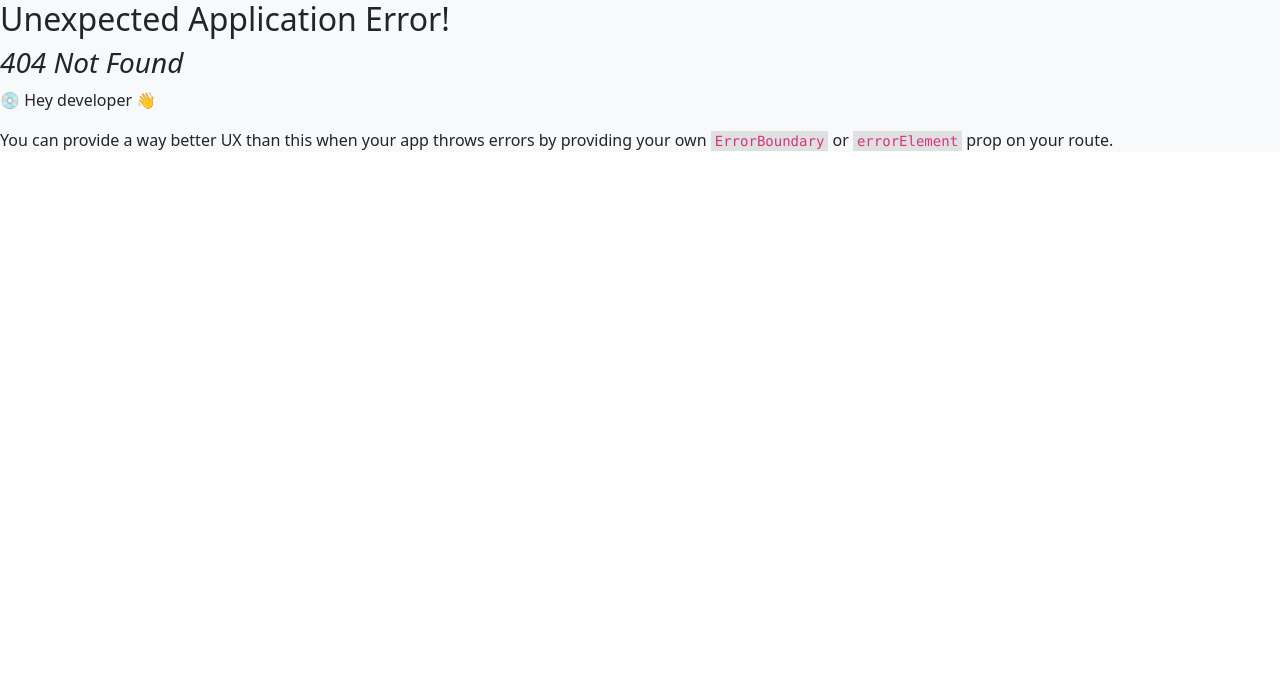
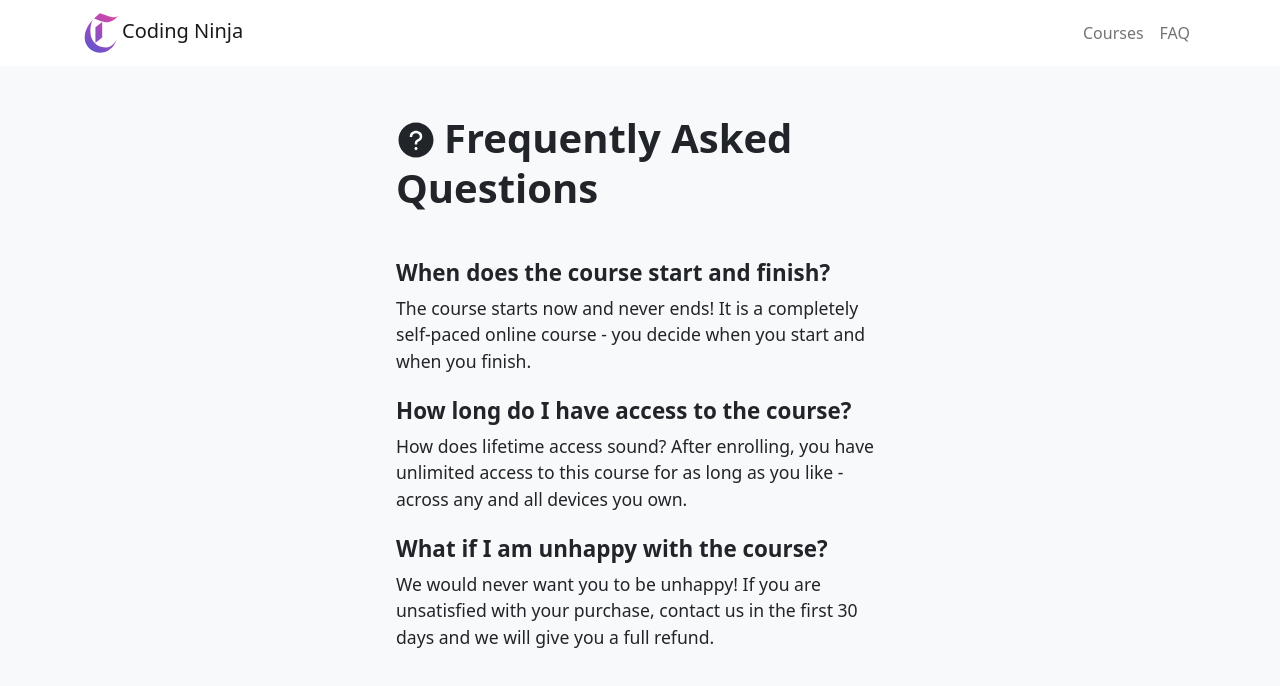
Before and after one commit to NahidIbnAli/coding-ninja, a React (Create React App) app: page /faq in a window 1280 px wide. Before the commit this address had no page. Shown: the top 686 px of the page. Built offline with nearby package versions, Linux system fonts and the light colour scheme.

Commit message:
added faq page to the site

```diff
--- a/public/index.html
+++ b/public/index.html
@@ -26,7 +26,7 @@
     -->
     <title>Coding Ninja</title>
   </head>
-  <body>
+  <body class="bg-light">
     <noscript>You need to enable JavaScript to run this app.</noscript>
     <div id="root"></div>
     <!--
--- a/src/App.js
+++ b/src/App.js
@@ -3,7 +3,7 @@ import { routes } from "./Routes/Routes";
 
 function App() {
   return (
-    <div className="bg-light">
+    <div>
       <RouterProvider router={routes}></RouterProvider>
     </div>
   );
--- /dev/null
+++ b/src/Pages/Faq/Faq.css
@@ -0,0 +1,13 @@
+@media screen and (min-width: 1140px) {
+  .w-halfPlus {
+    width: 40% !important;
+  }
+}
+
+.text-custom {
+  font-size: 1.1rem !important;
+}
+
+.text-2x {
+  font-size: 1.4rem !important;
+}
--- a/src/Pages/Faq/Faq.jsx
+++ b/src/Pages/Faq/Faq.jsx
@@ -1,9 +1,46 @@
 import React from "react";
+import { AiFillQuestionCircle } from "react-icons/ai";
+import { Container } from "react-bootstrap";
+import "./Faq.css";
 
 const Faq = () => {
   return (
     <div>
-      <h1>FAQ</h1>
+      <Container className="mt-5 w-halfPlus">
+        <h2 className="fs-1 fw-bold my-5">
+          <AiFillQuestionCircle className="mb-1 me-2"></AiFillQuestionCircle>
+          Frequently Asked Questions
+        </h2>
+        <div className="mb-4">
+          <h6 className="fw-bold text-2x">
+            When does the course start and finish?
+          </h6>
+          <p className="lead text-custom">
+            The course starts now and never ends! It is a completely self-paced
+            online course - you decide when you start and when you finish.
+          </p>
+        </div>
+        <div className="mb-4">
+          <h6 className="fw-bold text-2x">
+            How long do I have access to the course?
+          </h6>
+          <p className="lead text-custom">
+            How does lifetime access sound? After enrolling, you have unlimited
+            access to this course for as long as you like - across any and all
+            devices you own.
+          </p>
+        </div>
+        <div className="mb-4">
+          <h6 className="fw-bold text-2x">
+            What if I am unhappy with the course?
+          </h6>
+          <p className="lead text-custom ">
+            We would never want you to be unhappy! If you are unsatisfied with
+            your purchase, contact us in the first 30 days and we will give you
+            a full refund.
+          </p>
+        </div>
+      </Container>
     </div>
   );
 };
--- a/src/Pages/Shared/CourseDetail/CourseDetail.css
+++ b/src/Pages/Shared/CourseDetail/CourseDetail.css
@@ -7,6 +7,6 @@
 
 @media screen and (min-width: 1140px) {
   .w-half {
-    width: 50%;
+    width: 50% !important;
   }
 }
--- a/src/Pages/Shared/Header/Header.jsx
+++ b/src/Pages/Shared/Header/Header.jsx
@@ -19,6 +19,9 @@ const Header = () => {
             <Link to="/" className="nav-link">
               Courses
             </Link>
+            <Link to="/faq" className="nav-link">
+              FAQ
+            </Link>
           </Nav>
         </Navbar.Collapse>
       </Container>
--- a/src/Routes/Routes.js
+++ b/src/Routes/Routes.js
@@ -1,6 +1,7 @@
 import { createBrowserRouter } from "react-router-dom";
 import Main from "../layout/Main";
 import Courses from "../Pages/Courses/Courses";
+import Faq from "../Pages/Faq/Faq";
 import CourseDetail from "../Pages/Shared/CourseDetail/CourseDetail";
 
 export const routes = createBrowserRouter([
@@ -19,6 +20,10 @@ export const routes = createBrowserRouter([
           fetch(`http://localhost:5000/course/${params.id}`),
         element: <CourseDetail></CourseDetail>,
       },
+      {
+        path: "faq",
+        element: <Faq></Faq>,
+      },
     ],
   },
 ]);
```
